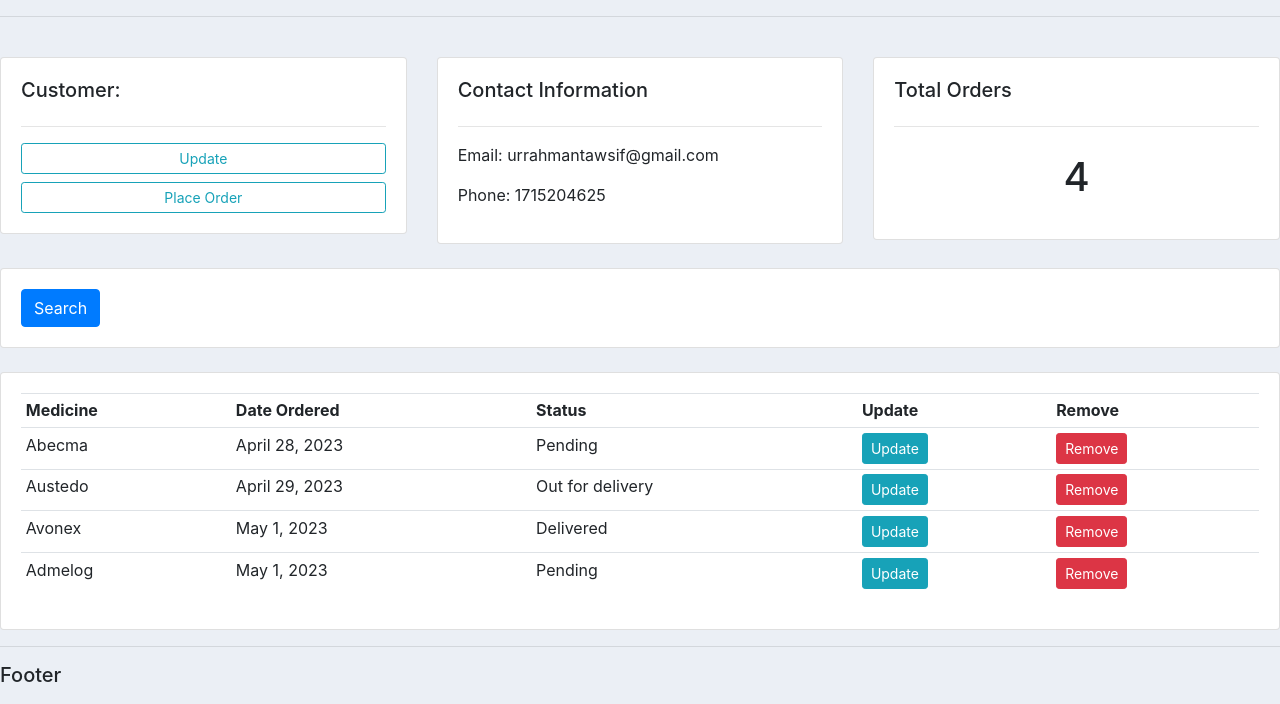
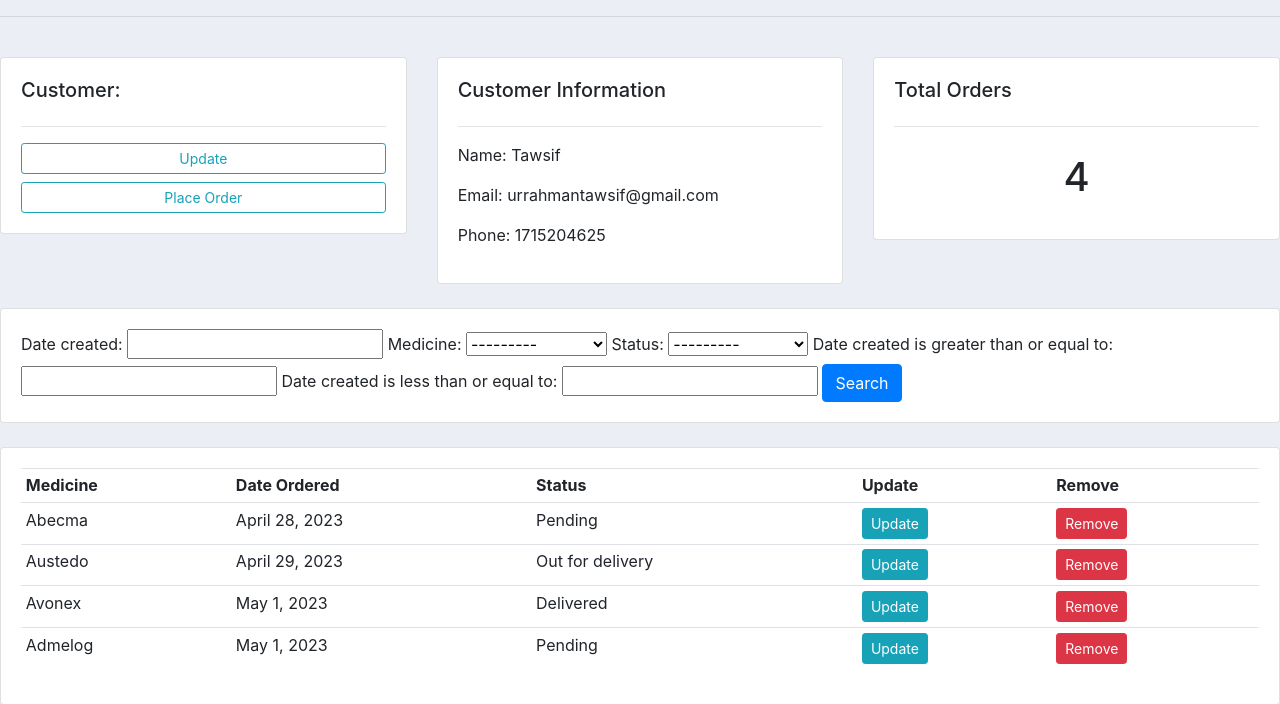
Before and after one commit to tawsif-r/Alpharmacy, a Django app: page /customers/1/ in a window 1280 px wide. Shown: the part 87-791 px from the top of the page. Run offline with Django 4.2, Linux system fonts and the light colour scheme; data comes from the database, SQL or seed files in the repository.

Commit message:
search orders

```diff
--- a/pharmacy/settings.py
+++ b/pharmacy/settings.py
@@ -40,6 +40,7 @@ INSTALLED_APPS = [
     'django.contrib.messages',
     'django.contrib.staticfiles',
     'pharmacy_app',
+    'django_filters',
 ]
 
 MIDDLEWARE = [
--- /dev/null
+++ b/pharmacy_app/filters.py
@@ -0,0 +1,12 @@
+import django_filters
+from django_filters import DateFilter
+
+from .models import *
+
+class OrderFilter(django_filters.FilterSet):
+    start_date = DateFilter(field_name="date_created",lookup_expr='gte')#greater than equal gte
+    end_date = DateFilter(field_name="date_created",lookup_expr ='lte')
+    class Meta:
+        model = Order
+        fields = '__all__'
+        exclude = ['customer','total_bill','quantity']
--- a/pharmacy_app/templates/pharmacy/customers.html
+++ b/pharmacy_app/templates/pharmacy/customers.html
@@ -15,8 +15,9 @@
 
     <div class="col-md">
         <div class="card card-body">
-            <h5>Contact Information</h5>
+            <h5>Customer Information</h5>
             <hr>
+            <p>Name: {{customer.customer_name}}</p>
             <p>Email: {{customer.customer_mail}}</p>
             <p>Phone: {{customer.customer_phone}}</p>
         </div>
@@ -36,6 +37,7 @@
     <div class="col">
         <div class="card card-body">
             <form method="get">
+                {{myFilter.form}}
                 <button class="btn btn-primary" type="submit">Search</button>
             </form>
         </div>
--- a/pharmacy_app/views.py
+++ b/pharmacy_app/views.py
@@ -3,7 +3,7 @@ from .models import *
 from django.forms import inlineformset_factory
 from django.http import HttpResponse
 from .forms import *
-
+from .filters import OrderFilter
 # Create your views here.
 
 def home(request):
@@ -30,7 +30,11 @@ def customers(request,pk):
     # quering customers child objects from order models field
     orders = customer.order_set.all()
     order_count = orders.count()
-    return render(request,'pharmacy/customers.html',{'customer':customer,'orders':orders,'order_count':order_count})
+
+    myFilter = OrderFilter(request.GET,queryset=orders)
+    orders = myFilter.qs
+
+    return render(request,'pharmacy/customers.html',{'myFilter':myFilter,'customer':customer,'orders':orders,'order_count':order_count})
 
 
 
```
